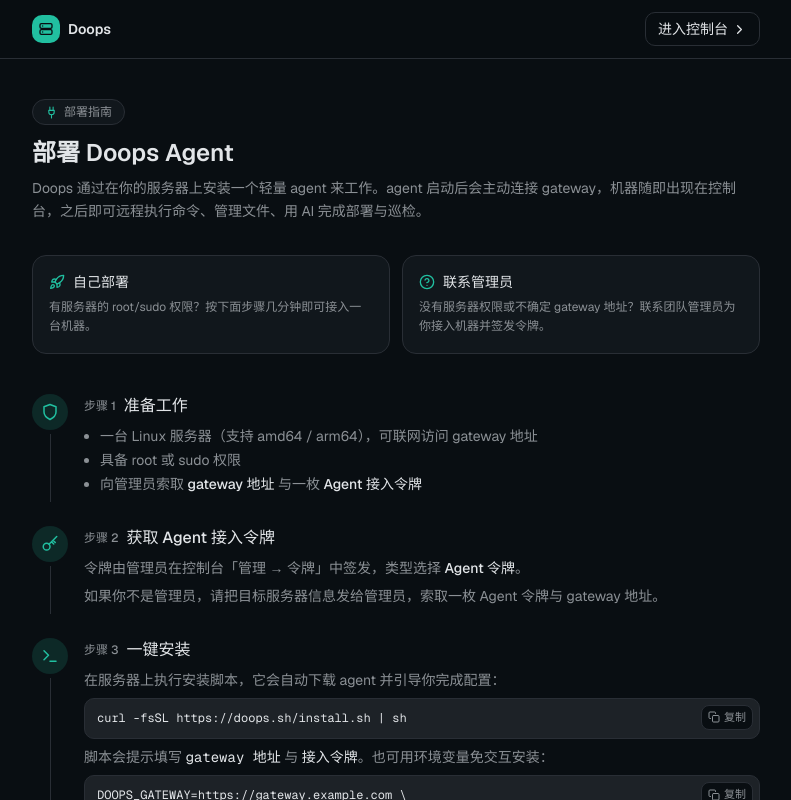
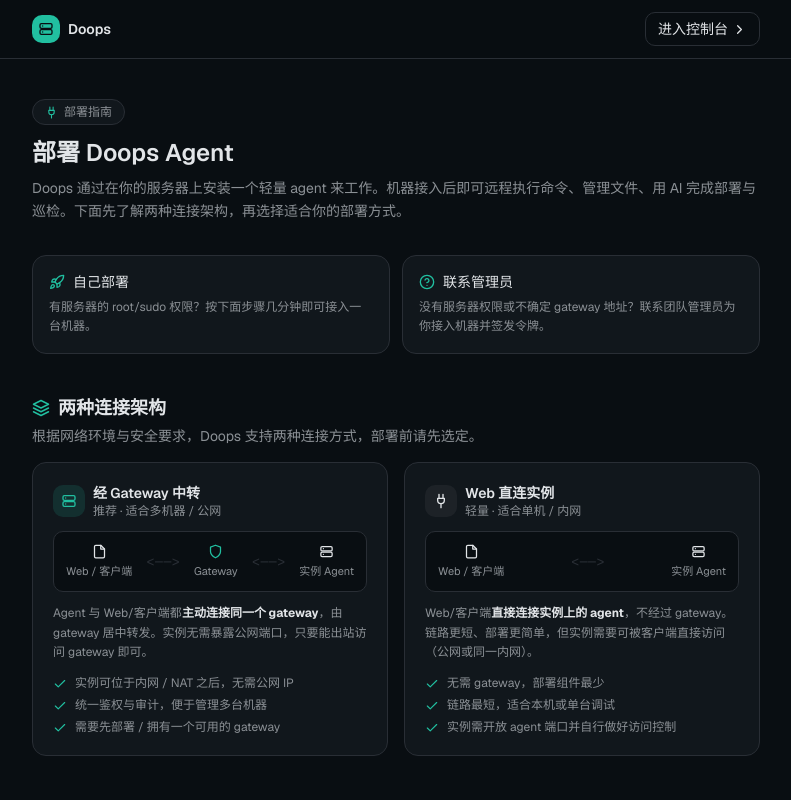
Before and after one commit to l8ai-cn/doops, a Next.js app: page /docs/deploy in a window 1280 px wide. Shown: the top 800 px of the page, without its empty margins (244-1035 px from the left). Built offline with nearby package versions, Linux system fonts and the light colour scheme.

Commit message:
feat: enhance deploy guide with dual connection architecture details

```diff
--- a/components/deploy-guide.tsx
+++ b/components/deploy-guide.tsx
@@ -14,7 +14,18 @@
   ChevronRightIcon,
   PlugIcon,
   RefreshIcon,
+  LayersIcon,
+  FileIcon,
 } from "./icons"
+
+// 架构拓扑中的双向连接箭头
+function ArrowFlow() {
+  return (
+    <span aria-hidden className="flex-1 text-center font-mono text-sm text-border">
+      {"<——>"}
+    </span>
+  )
+}
 
 // 可复制命令块
 function Cmd({ children }: { children: string }) {
@@ -177,7 +188,7 @@
           </span>
           <h1 className="text-2xl font-semibold text-balance">部署 Doops Agent</h1>
           <p className="mt-2 text-pretty text-sm leading-relaxed text-muted-foreground">
-            Doops 通过在你的服务器上安装一个轻量 agent 来工作。agent 启动后会主动连接 gateway，机器随即出现在控制台，之后即可远程执行命令、管理文件、用 AI 完成部署与巡检。
+            Doops 通过在你的服务器上安装一个轻量 agent 来工作。机器接入后即可远程执行命令、管理文件、用 AI 完成部署与巡检。下面先了解两种连接架构，再选择适合你的部署方式。
           </p>
         </div>
 
@@ -202,6 +213,107 @@
             </p>
           </div>
         </div>
+
+        {/* 两种连接架构 */}
+        <section className="mb-12">
+          <h2 className="mb-1 flex items-center gap-2 text-lg font-semibold">
+            <LayersIcon width={18} height={18} className="text-primary" />
+            两种连接架构
+          </h2>
+          <p className="mb-4 text-sm text-muted-foreground">
+            根据网络环境与安全要求，Doops 支持两种连接方式，部署前请先选定。
+          </p>
+          <div className="grid gap-4 md:grid-cols-2">
+            {/* 架构一：经 gateway 中转 */}
+            <div className="flex flex-col rounded-xl border bg-card p-5">
+              <div className="mb-3 flex items-center gap-2">
+                <span className="flex h-8 w-8 items-center justify-center rounded-lg bg-primary/15 text-primary">
+                  <ServerIcon width={16} height={16} />
+                </span>
+                <div>
+                  <div className="text-sm font-semibold text-foreground">经 Gateway 中转</div>
+                  <div className="text-xs text-muted-foreground">推荐 · 适合多机器 / 公网</div>
+                </div>
+              </div>
+              {/* 拓扑示意 */}
+              <div className="mb-3 flex items-center justify-between gap-1 rounded-lg border bg-background px-3 py-3 text-center text-[11px] text-muted-foreground">
+                <span className="flex flex-col items-center gap-1">
+                  <FileIcon width={15} height={15} className="text-foreground" />
+                  Web / 客户端
+                </span>
+                <ArrowFlow />
+                <span className="flex flex-col items-center gap-1">
+                  <ShieldIcon width={15} height={15} className="text-primary" />
+                  Gateway
+                </span>
+                <ArrowFlow />
+                <span className="flex flex-col items-center gap-1">
+                  <ServerIcon width={15} height={15} className="text-foreground" />
+                  实例 Agent
+                </span>
+              </div>
+              <p className="mb-3 text-xs leading-relaxed text-muted-foreground text-pretty">
+                Agent 与 Web/客户端都<strong className="text-foreground">主动连接同一个 gateway</strong>，由 gateway 居中转发。实例无需暴露公网端口，只要能出站访问 gateway 即可。
+              </p>
+              <ul className="mt-auto space-y-1.5 text-xs text-muted-foreground">
+                <li className="flex gap-2">
+                  <CheckIcon width={14} height={14} className="mt-0.5 shrink-0 text-primary" />
+                  实例可位于内网 / NAT 之后，无需公网 IP
+                </li>
+                <li className="flex gap-2">
+                  <CheckIcon width={14} height={14} className="mt-0.5 shrink-0 text-primary" />
+                  统一鉴权与审计，便于管理多台机器
+                </li>
+                <li className="flex gap-2">
+                  <CheckIcon width={14} height={14} className="mt-0.5 shrink-0 text-primary" />
+                  需要先部署 / 拥有一个可用的 gateway
+                </li>
+              </ul>
+            </div>
+
+            {/* 架构二：Web 直连实例 */}
+            <div className="flex flex-col rounded-xl border bg-card p-5">
+              <div className="mb-3 flex items-center gap-2">
+                <span className="flex h-8 w-8 items-center justify-center rounded-lg bg-muted text-foreground">
+                  <PlugIcon width={16} height={16} />
+                </span>
+                <div>
+                  <div className="text-sm font-semibold text-foreground">Web 直连实例</div>
+                  <div className="text-xs text-muted-foreground">轻量 · 适合单机 / 内网</div>
+                </div>
+              </div>
+              {/* 拓扑示意 */}
+              <div className="mb-3 flex items-center justify-center gap-2 rounded-lg border bg-background px-3 py-3 text-center text-[11px] text-muted-foreground">
+                <span className="flex flex-col items-center gap-1">
+                  <FileIcon width={15} height={15} className="text-foreground" />
+                  Web / 客户端
+                </span>
+                <ArrowFlow />
+                <span className="flex flex-col items-center gap-1">
+                  <ServerIcon width={15} height={15} className="text-foreground" />
+                  实例 Agent
+                </span>
+              </div>
+              <p className="mb-3 text-xs leading-relaxed text-muted-foreground text-pretty">
+                Web/客户端<strong className="text-foreground">直接连接实例上的 agent</strong>，不经过 gateway。链路更短、部署更简单，但实例需要可被客户端直接访问（公网或同一内网）。
+              </p>
+              <ul className="mt-auto space-y-1.5 text-xs text-muted-foreground">
+                <li className="flex gap-2">
+                  <CheckIcon width={14} height={14} className="mt-0.5 shrink-0 text-primary" />
+                  无需 gateway，部署组件最少
+                </li>
+                <li className="flex gap-2">
+                  <CheckIcon width={14} height={14} className="mt-0.5 shrink-0 text-primary" />
+                  链路最短，适合本机或单台调试
+                </li>
+                <li className="flex gap-2">
+                  <CheckIcon width={14} height={14} className="mt-0.5 shrink-0 text-primary" />
+                  实例需开放 agent 端口并自行做好访问控制
+                </li>
+              </ul>
+            </div>
+          </div>
+        </section>
 
         {/* 步骤 */}
         <section className="space-y-6">
```
